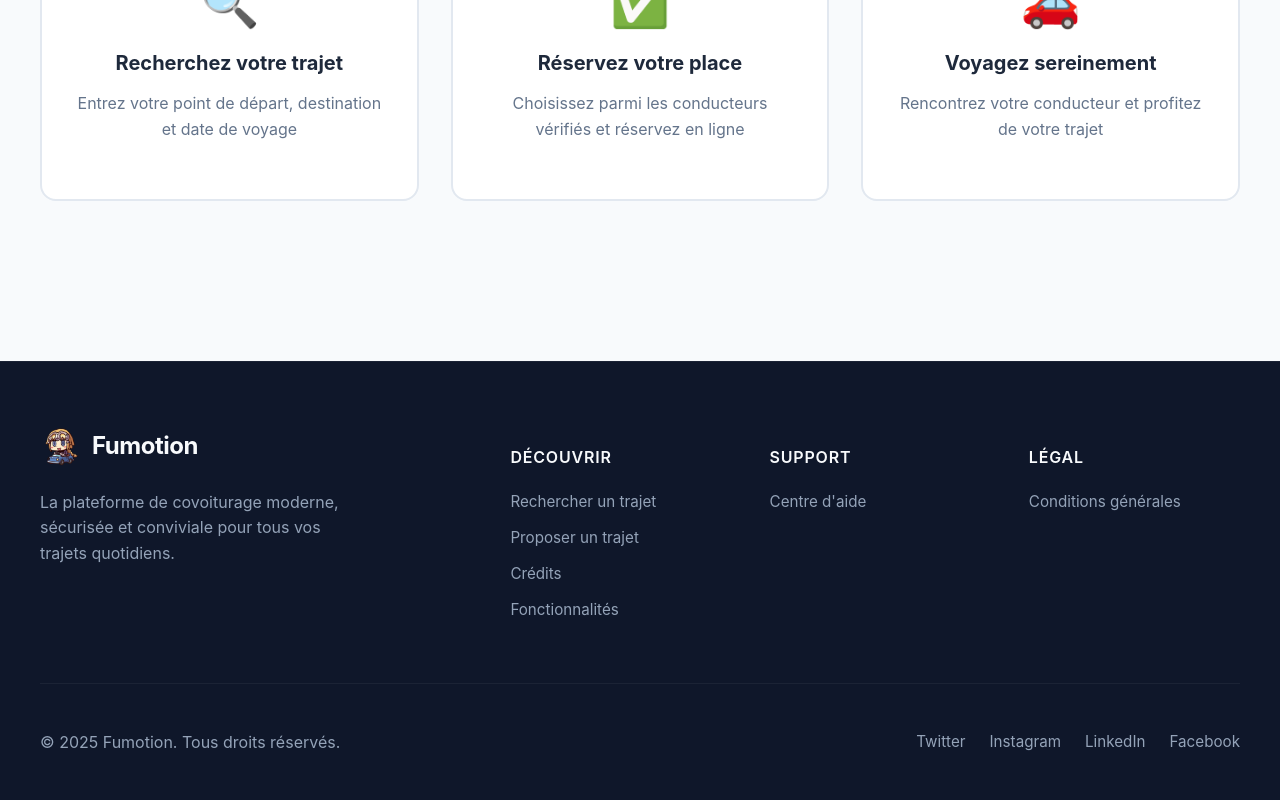
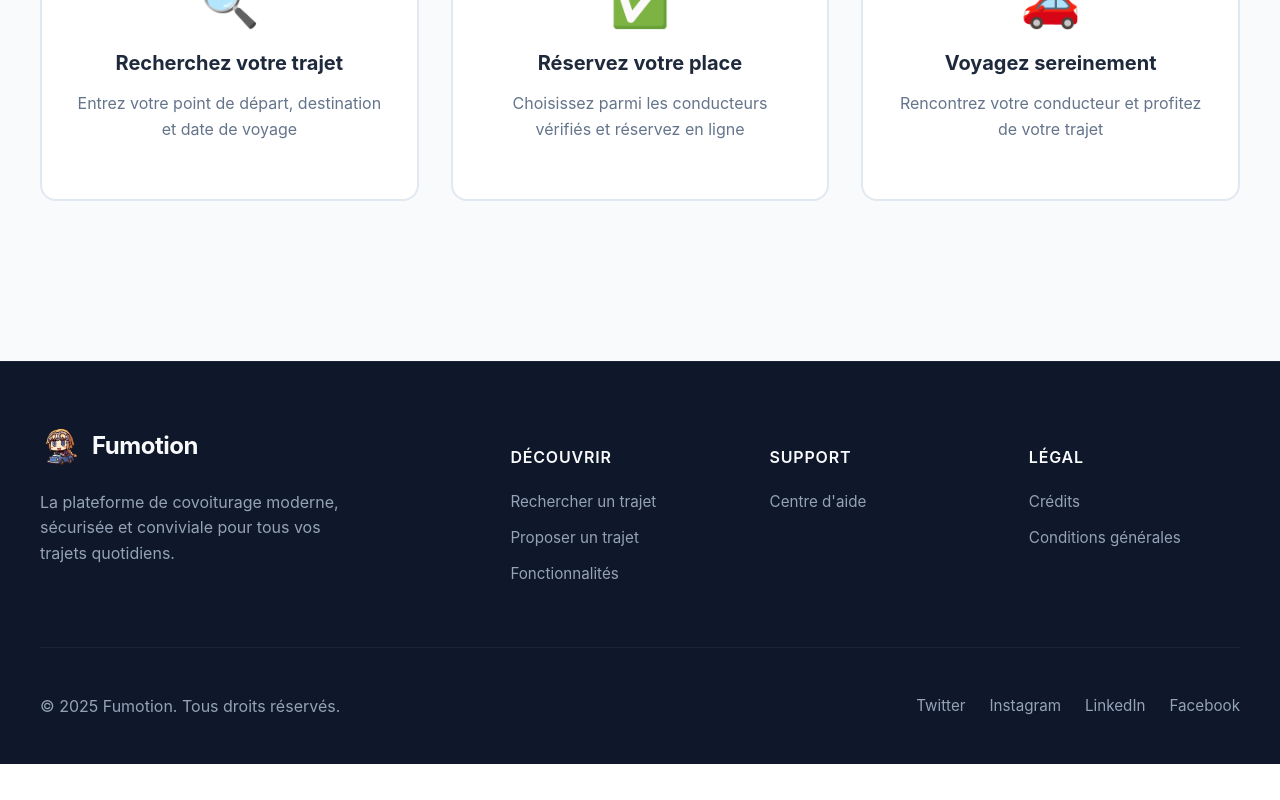
Before and after one commit to clepix21/Fumotion, a React (Create React App) app in the folder app/frontend/: page / in a window 1280 px wide. Shown: the part 2337-3137 px from the top of the page. After the commit the page ends 3101 px from the top, so only its background shows below. Built offline with nearby package versions, Linux system fonts and the light colour scheme; no server answers.

Commit message:
feat: déplacer le lien Crédits vers la section Légal du pied de page

```diff
--- a/app/frontend/src/components/common/Footer.js
+++ b/app/frontend/src/components/common/Footer.js
@@ -23,7 +23,6 @@ export default function Footer() {
                         <ul className="footer-links">
                             <li><Link to="/search">Rechercher un trajet</Link></li>
                             <li><Link to="/create-trip">Proposer un trajet</Link></li>
-                            <li><Link to="/credits">Crédits</Link></li>
                             <li><Link to="#features">Fonctionnalités</Link></li>
                         </ul>
                     </div>
@@ -38,6 +37,7 @@ export default function Footer() {
                     <div className="footer-column">
                         <h4 className="footer-heading">Légal</h4>
                         <ul className="footer-links">
+                            <li><Link to="/credits">Crédits</Link></li>
                             <li><Link to="/terms">Conditions générales</Link></li>
                         </ul>
                     </div>
```
